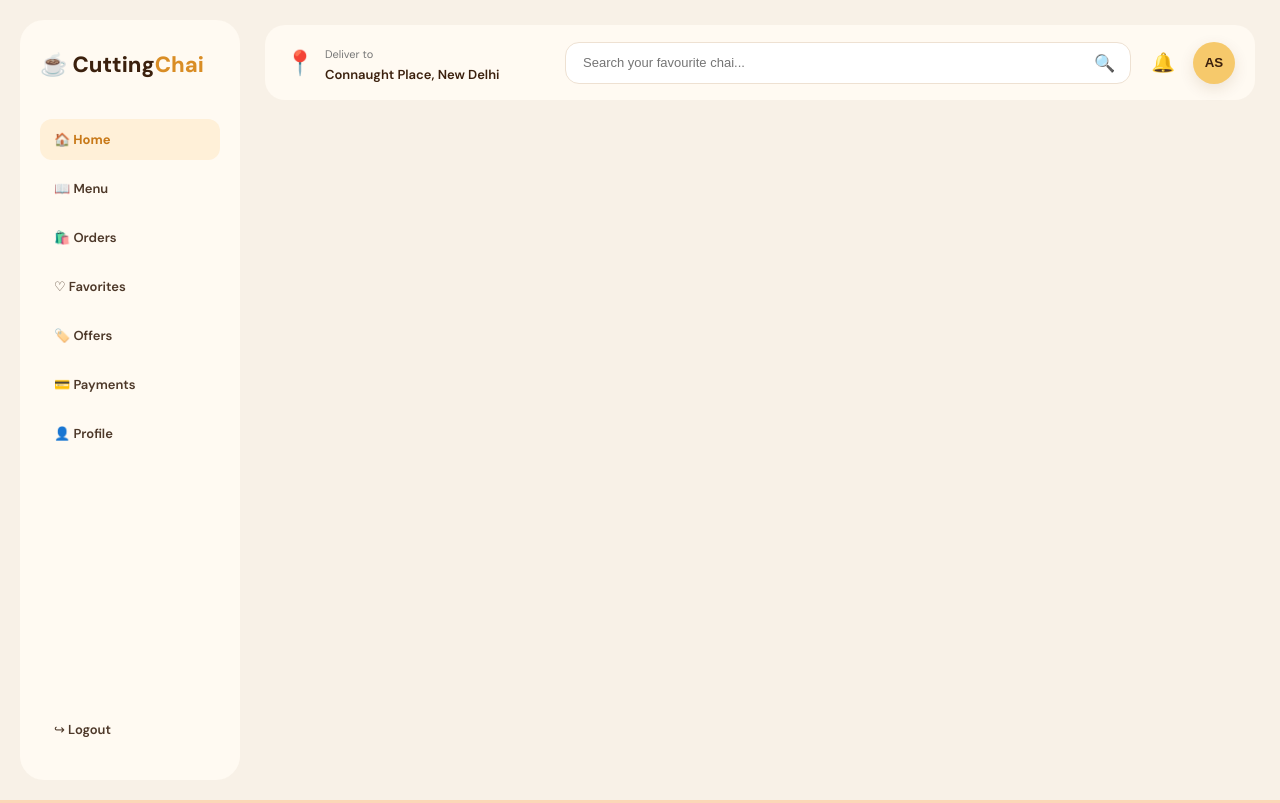
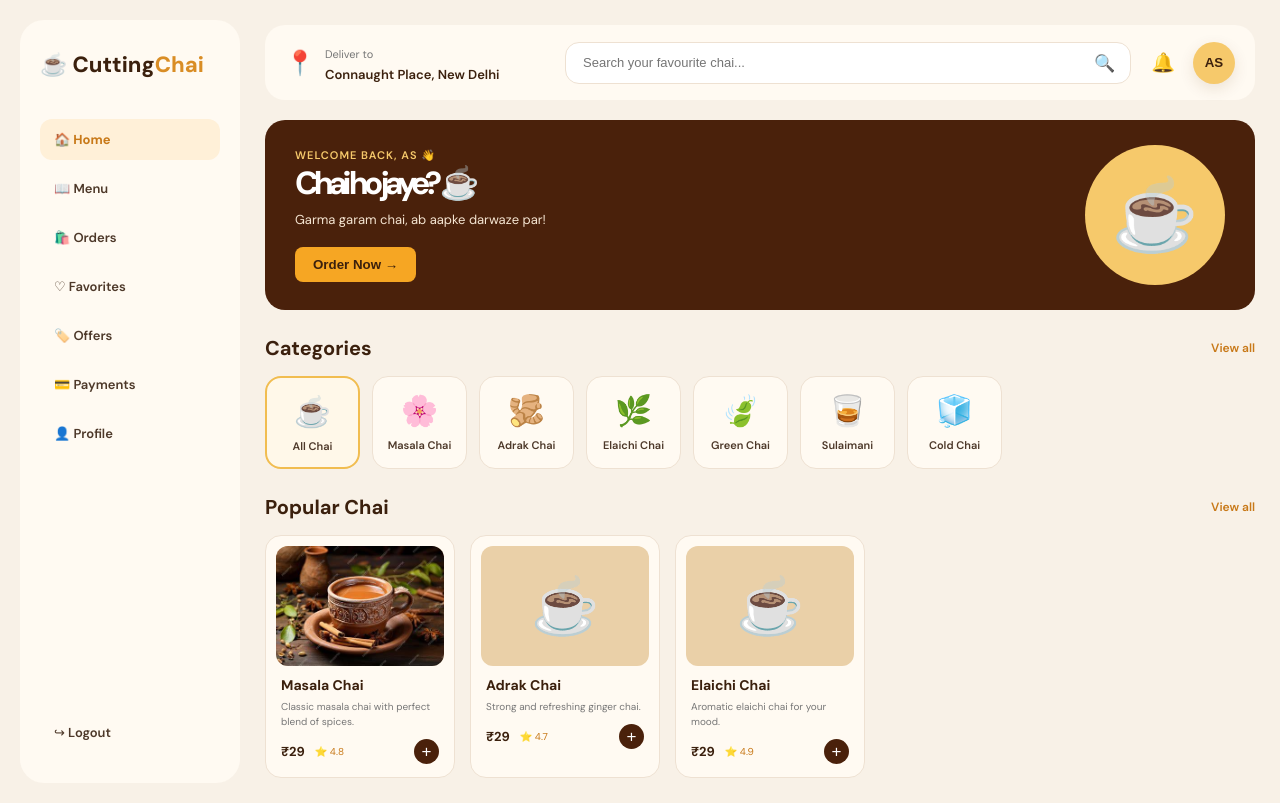
Before and after one commit to tushardhekale123/Chai-Delivery-System, a React app in the folder frontend/: page / in a window 1280 px wide. Both pictures are taken after a click on the button "Order now →". Built offline with nearby package versions, Linux system fonts and the light colour scheme; the HTML template or start-up script is replaced by a standard one.

Commit message:
add image of masala chai

```diff
--- a/frontend/src/App.css
+++ b/frontend/src/App.css
@@ -676,3 +676,199 @@ h1 span {
   font-weight: 700;
   cursor: pointer;
 }
+
+/* Welcome Banner */
+.welcome-banner {
+  margin-top: 20px;
+  min-height: 180px;
+  background: #4a210b;
+  border-radius: 20px;
+  padding: 25px 30px;
+  display: flex;
+  align-items: center;
+  justify-content: space-between;
+  overflow: hidden;
+}
+
+.welcome-text p {
+  margin: 0 0 8px;
+  color: #f6c96b;
+  font-size: 11px;
+  font-weight: 600;
+  letter-spacing: 1px;
+}
+
+.welcome-text h1 {
+  margin: 0 0 10px;
+  color: white;
+  font-size: 32px;
+  font-weight: 800;
+}
+
+.welcome-text span {
+  color: #f5e5d2;
+  font-size: 13px;
+}
+
+.welcome-text button {
+  display: block;
+  margin-top: 18px;
+  padding: 10px 18px;
+  border: none;
+  border-radius: 8px;
+  background: #f6a623;
+  color: #3b200d;
+  font-weight: 700;
+  cursor: pointer;
+}
+
+.welcome-chai {
+  width: 140px;
+  height: 140px;
+  border-radius: 50%;
+  background: #f6c96b;
+  display: flex;
+  align-items: center;
+  justify-content: center;
+  font-size: 70px;
+}
+
+
+
+/* Categories */
+
+.categories-section {
+  margin-top: 25px;
+}
+
+.section-heading {
+  display: flex;
+  align-items: center;
+  justify-content: space-between;
+  margin-bottom: 15px;
+}
+
+.section-heading h2 {
+  margin: 0;
+  color: #3b200d;
+  font-size: 20px;
+}
+
+.section-heading span {
+  color: #c87918;
+  font-size: 12px;
+  font-weight: 600;
+}
+
+.category-list {
+  display: flex;
+  gap: 12px;
+}
+
+.category-card {
+  width: 95px;
+  min-width: 95px;
+  padding: 14px 8px;
+  background: #fffaf2;
+  border: 1px solid #eee1d2;
+  border-radius: 16px;
+  text-align: center;
+  box-sizing: border-box;
+}
+
+.category-card.active {
+  border: 2px solid #f1bd50;
+  background: #fff8e9;
+}
+
+.category-icon {
+  font-size: 30px;
+  margin-bottom: 8px;
+}
+
+.category-card p {
+  margin: 0;
+  color: #4d3829;
+  font-size: 11px;
+  font-weight: 600;
+}
+
+/* Popular Chai */
+
+.popular-section {
+  margin-top: 25px;
+}
+
+.chai-list {
+  display: flex;
+  gap: 15px;
+}
+
+.chai-card {
+  width: 190px;
+  background: #fffaf2;
+  border: 1px solid #eee1d2;
+  border-radius: 16px;
+  padding: 10px;
+  box-sizing: border-box;
+}
+
+.chai-image {
+  height: 120px;
+  background: #ead0a8;
+  border-radius: 12px;
+  display: flex;
+  align-items: center;
+  justify-content: center;
+  font-size: 55px;
+}
+
+.chai-card h3 {
+  margin: 10px 5px 5px;
+  color: #3b200d;
+  font-size: 14px;
+}
+
+.chai-card p {
+  margin: 0 5px 10px;
+  color: #777;
+  font-size: 10px;
+  line-height: 1.5;
+}
+
+.chai-bottom {
+  display: flex;
+  align-items: center;
+  gap: 10px;
+  padding: 0 5px 3px;
+}
+
+.chai-bottom strong {
+  color: #3b200d;
+  font-size: 13px;
+}
+
+.chai-bottom span {
+  color: #c87918;
+  font-size: 10px;
+}
+
+.chai-bottom button {
+  margin-left: auto;
+  width: 25px;
+  height: 25px;
+  border: none;
+  border-radius: 50%;
+  background: #4a210b;
+  color: white;
+  font-size: 17px;
+  cursor: pointer;
+}
+
+.chai-image img {
+  width: 100%;
+  height: 100%;
+  object-fit: cover;
+  border-radius: 12px;
+  display: block;
+}
--- a/frontend/src/App.jsx
+++ b/frontend/src/App.jsx
@@ -128,6 +128,7 @@ function App() {
 
       </section>
 
+
     </main>
   );
 }
--- a/frontend/src/Dashboard.jsx
+++ b/frontend/src/Dashboard.jsx
@@ -2,9 +2,12 @@ function Dashboard() {
   return (
     <main className="dashboard">
 
+      {/* Sidebar */}
       <aside className="sidebar">
 
-        <h2>☕ Cutting<span>Chai</span></h2>
+        <h2>
+          ☕ Cutting<span>Chai</span>
+        </h2>
 
         <nav>
           <a className="active">🏠 Home</a>
@@ -20,7 +23,9 @@ function Dashboard() {
 
       </aside>
 
-     <section className="main-content">
+
+      {/* Main Content */}
+      <section className="main-content">
 
         {/* Top Bar */}
         <div className="top-bar">
@@ -64,7 +69,164 @@ function Dashboard() {
 
         </div>
 
+
+        {/* Welcome Banner */}
+        <div className="welcome-banner">
+
+          <div className="welcome-text">
+
+            <p>WELCOME BACK, AS 👋</p>
+
+            <h1>
+              Chai ho jaye? ☕
+            </h1>
+
+            <span>
+              Garma garam chai, ab aapke darwaze par!
+            </span>
+
+            <button>
+              Order Now →
+            </button>
+
+          </div>
+
+
+          <div className="welcome-chai">
+            ☕
+          </div>
+
+        </div>
+
+
+        {/* Categories */}
+        <div className="categories-section">
+
+          <div className="section-heading">
+            <h2>Categories</h2>
+            <span>View all</span>
+          </div>
+
+          <div className="category-list">
+
+            <div className="category-card active">
+              <div className="category-icon">☕</div>
+              <p>All Chai</p>
+            </div>
+
+            <div className="category-card">
+              <div className="category-icon">🌸</div>
+              <p>Masala Chai</p>
+            </div>
+
+            <div className="category-card">
+              <div className="category-icon">🫚</div>
+              <p>Adrak Chai</p>
+            </div>
+
+            <div className="category-card">
+              <div className="category-icon">🌿</div>
+              <p>Elaichi Chai</p>
+            </div>
+
+            <div className="category-card">
+              <div className="category-icon">🍃</div>
+              <p>Green Chai</p>
+            </div>
+
+            <div className="category-card">
+              <div className="category-icon">🥃</div>
+              <p>Sulaimani</p>
+            </div>
+
+            <div className="category-card">
+              <div className="category-icon">🧊</div>
+              <p>Cold Chai</p>
+            </div>
+
+          </div>
+
+        </div>
+
+
+        {/* Popular Chai */}
+        <div className="popular-section">
+
+          <div className="section-heading">
+            <h2>Popular Chai</h2>
+            <span>View all</span>
+          </div>
+
+          <div className="chai-list">
+
+            <div className="chai-card">
+
+              <div className="chai-image">
+                <img src="/src/assets/masala-chai.jpg" alt="Masala Chai" />
+              </div>
+
+              <h3>Masala Chai</h3>
+
+              <p>
+                Classic masala chai with perfect blend of spices.
+              </p>
+
+              <div className="chai-bottom">
+                <strong>₹29</strong>
+                <span>⭐ 4.8</span>
+                <button>+</button>
+              </div>
+
+            </div>
+
+
+            <div className="chai-card">
+
+              <div className="chai-image">
+                ☕
+              </div>
+
+              <h3>Adrak Chai</h3>
+
+              <p>
+                Strong and refreshing ginger chai.
+              </p>
+
+              <div className="chai-bottom">
+                <strong>₹29</strong>
+                <span>⭐ 4.7</span>
+                <button>+</button>
+              </div>
+
+            </div>
+
+
+            <div className="chai-card">
+
+              <div className="chai-image">
+                ☕
+              </div>
+
+              <h3>Elaichi Chai</h3>
+
+              <p>
+                Aromatic elaichi chai for your mood.
+              </p>
+
+              <div className="chai-bottom">
+                <strong>₹29</strong>
+                <span>⭐ 4.9</span>
+                <button>+</button>
+              </div>
+
+            </div>
+
+          </div>
+
+        </div>
+
       </section>
+
     </main>
   );
 }
```
Also changed, not shown: frontend/src/assets/adrak-chai.jpg (added), frontend/src/assets/masala-chai.jpg (added).
